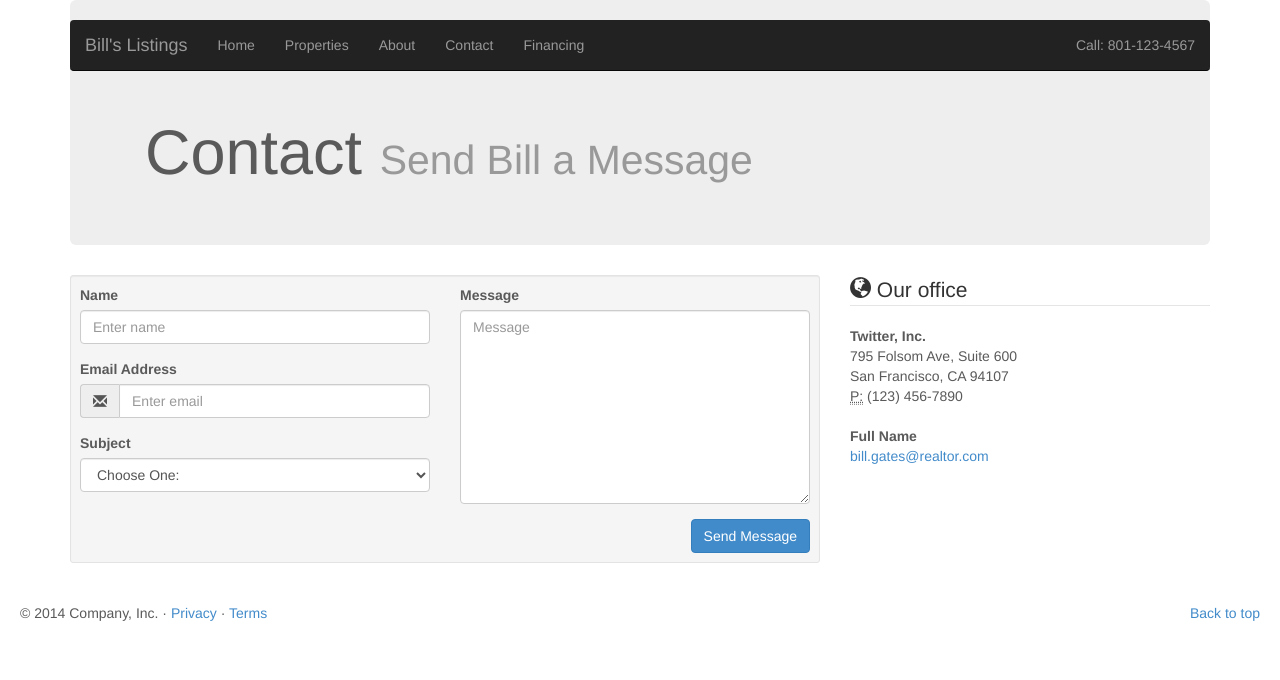
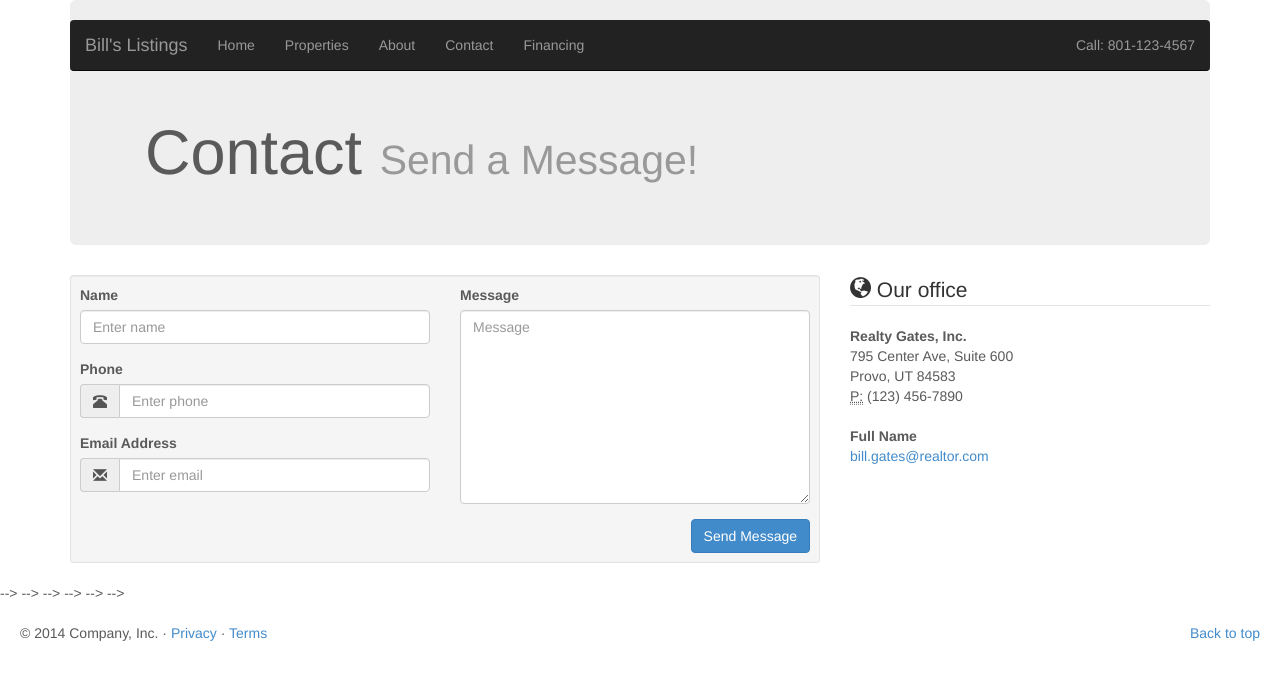
Before and after one commit to gffbss/honeymooning, a Django app: page /contact/ in a window 1280 px wide. Shown: the top 680 px of the page. Run offline with Django 3.2, Linux system fonts and the light colour scheme; parts of the project's set-up code (start-up, migrations or seed data) failed here and were passed over; some libraries are stand-ins or nearby versions.

Commit message:
some updates...

```diff
--- a/real_estate_main/templates/contact.html
+++ b/real_estate_main/templates/contact.html
@@ -7,7 +7,7 @@
         <div class="row">
             <div class="col-sm-12 col-lg-12">
                 <h1 class="h1" style="padding-top: 50px">
-                    Contact <small>Send Bill a Message</small></h1>
+                    Contact <small>Send a Message!</small></h1>
             </div>
         </div>
     </div>
@@ -24,6 +24,14 @@
                                 <input id="name" type="text" class="form-control" id="name" placeholder="Enter name" required="required" />
                             </div>
                             <div class="form-group">
+                                <label for="phone">
+                                    Phone</label>
+                                <div class="input-group">
+                                <span class="input-group-addon"><span class="glyphicon glyphicon-phone-alt"></span>
+                                </span>
+                                    <input id="phone" type="text" class="form-control" id="phone" placeholder="Enter phone" required="required" /></div>
+                            </div>
+                            <div class="form-group">
                                 <label for="email">
                                     Email Address</label>
                                 <div class="input-group">
@@ -31,16 +39,16 @@
                                 </span>
                                     <input id="email" type="email" class="form-control" id="email" placeholder="Enter email" required="required" /></div>
                             </div>
-                            <div class="form-group">
-                                <label for="subject">
-                                    Subject</label>
-                                <select id="subject" name="subject" class="form-control" required="required">
-                                    <option value="na" selected="">Choose One:</option>
-                                    <option value="Buy">Looking to Buy</option>
-                                    <option value="Sell">Looking to Sell</option>
-                                    <option value="Questions">Have some questions</option>
-                                </select>
-                            </div>
+                            <!--<div class="form-group">-->
+                                <!--<label for="subject">-->
+                                    <!--Subject</label>-->
+                                <!--<select id="subject" name="subject" class="form-control" required="required">-->
+                                    <!--<option value="na" selected="">Choose One:</option>-->
+                                    <!--<option value="Buy">Looking to Buy</option>-->
+                                    <!--<option value="Sell">Looking to Sell</option>-->
+                                    <!--<option value="Questions">Have some questions</option>-->
+                                <!--</select>-->
+                            <!--</div>-->
                         </div>
                         <div class="col-md-6">
                             <div class="form-group">
@@ -62,9 +70,9 @@
             <form>
                 <legend><span class="glyphicon glyphicon-globe"></span> Our office</legend>
                 <address>
-                    <strong>Twitter, Inc.</strong><br>
-                    795 Folsom Ave, Suite 600<br>
-                    San Francisco, CA 94107<br>
+                    <strong>Realty Gates, Inc.</strong><br>
+                    795 Center Ave, Suite 600<br>
+                    Provo, UT 84583<br>
                     <abbr title="Phone">
                         P:</abbr>
                     (123) 456-7890
@@ -85,14 +93,14 @@
         <!--<form class="form-horizontal">-->
         <!--<fieldset>-->
 
-        <!--&lt;!&ndash; Form Name &ndash;&gt;-->
+        <!--<!-- Form Name -->-->
         <!--<legend>Contact Angela: <h4><a href="mailto:angela@angelasemail.com">angela@angela.com</a></h4></legend>-->
         <!--<p>Email:-->
             <!--<a href="mailto:angela@angelasemail.com">angela@angela.com</a>-->
             <!--or call at-->
             <!--<a href="tel:18011234567">801-123-4567</a>-->
         <!--</p>-->
-        <!--&lt;!&ndash; Text input&ndash;&gt;-->
+        <!--<!-- Text input-->-->
         <!--<div class="form-group" style="padding-top: 10px">-->
           <!--<label class="col-md-4 control-label" for="textinput">Name</label>-->
               <!--<div class="col-md-4">-->
@@ -101,7 +109,7 @@
               <!--</div>-->
         <!--</div>-->
 
-        <!--&lt;!&ndash; Text input&ndash;&gt;-->
+        <!--<!-- Text input-->-->
         <!--<div class="form-group">-->
           <!--<label class="col-md-4 control-label" for="textinput"></label>-->
               <!--<div class="col-md-4">-->
@@ -110,7 +118,7 @@
               <!--</div>-->
         <!--</div>-->
 
-        <!--&lt;!&ndash; Text input&ndash;&gt;-->
+        <!--<!-- Text input-->-->
         <!--<div class="form-group">-->
           <!--<label class="col-md-4 control-label" for="textinput">Phone</label>-->
               <!--<div class="col-md-4">-->
@@ -119,7 +127,7 @@
               <!--</div>-->
         <!--</div>-->
 
-        <!--&lt;!&ndash; Text input&ndash;&gt;-->
+        <!--<!-- Text input-->-->
         <!--<div class="form-group">-->
           <!--<label class="col-md-4 control-label" for="textinput">Email</label>-->
               <!--<div class="col-md-4">-->
@@ -128,7 +136,7 @@
               <!--</div>-->
         <!--</div>-->
 
-        <!--&lt;!&ndash; Textarea &ndash;&gt;-->
+        <!--<!-- Textarea -->-->
         <!--<div class="form-group">-->
           <!--<label class="col-md-4 control-label" for="textarea">Notes</label>-->
               <!--<div class="col-md-4">-->
```
Also changed, not shown: real_estate_main/templates/about.html (+7 -72 lines), real_estate_main/static/img/homes/aboutbill.png (added), 9 other files.
